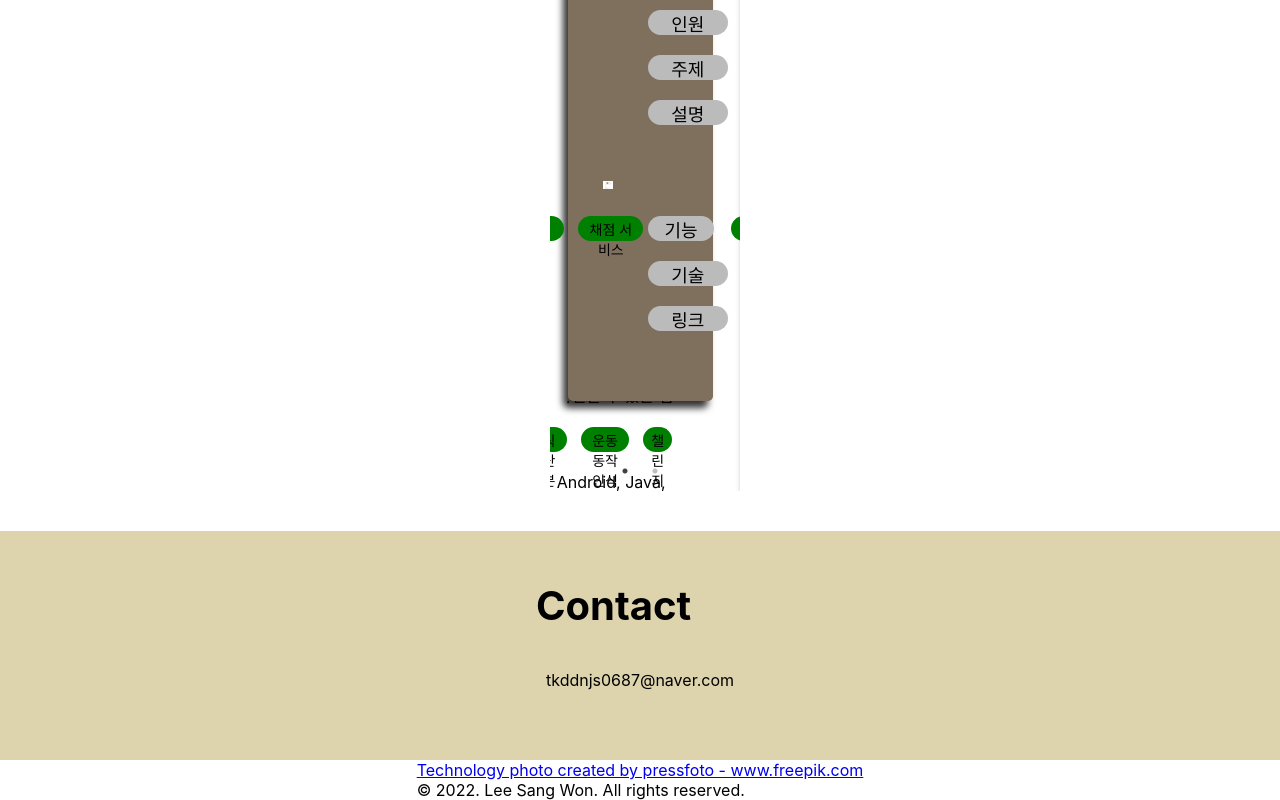
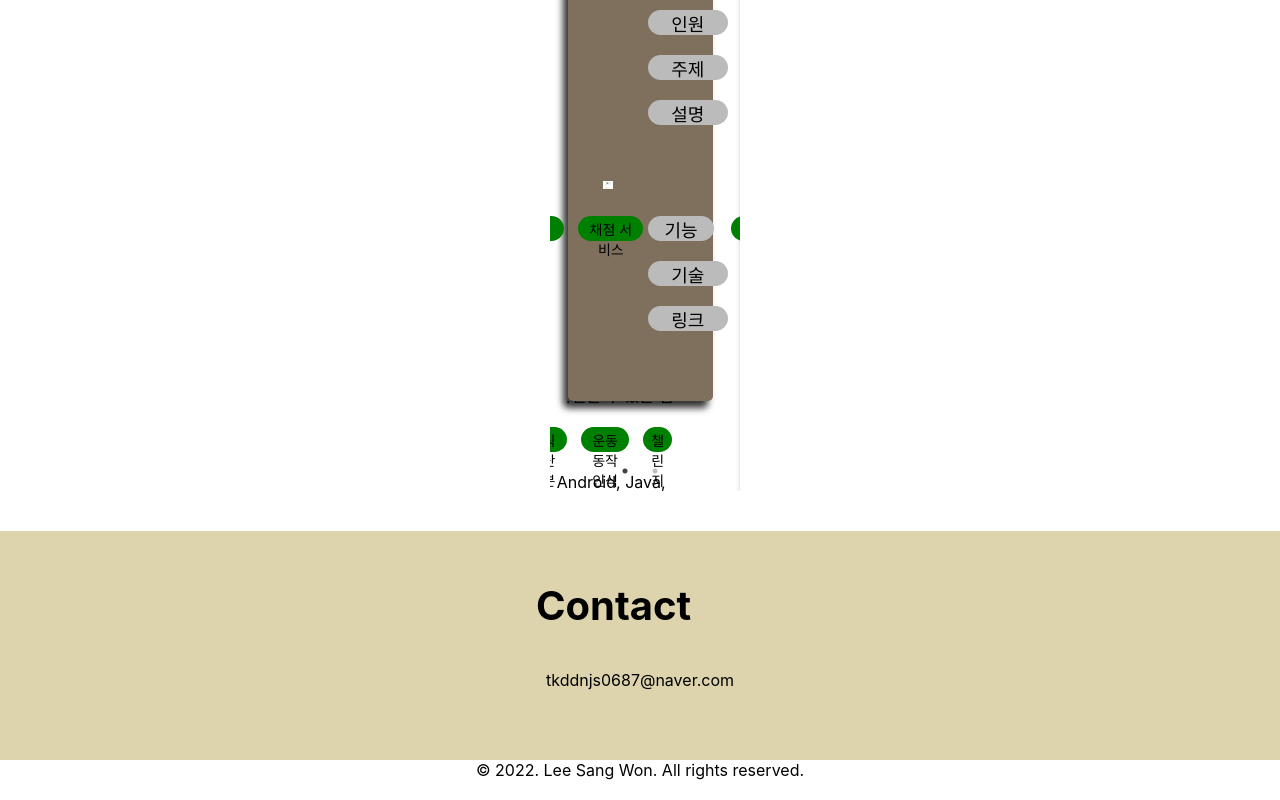
Before and after one commit to swleeee/Portfolio, a React (Create React App) app: page / in a window 1280 px wide. Shown: the part 2607-3407 px from the top of the page. Built offline with nearby package versions, Linux system fonts and the light colour scheme; a web font is replaced by a local one.

Commit message:
기능 수정 : footer 수정"

```diff
--- a/src/App.js
+++ b/src/App.js
@@ -44,9 +44,6 @@ function App() {
         <Contact />
       </RefBox>
       <Footer>
-        <a href="https://www.freepik.com/photos/technology">
-          Technology photo created by pressfoto - www.freepik.com
-        </a>
         <div>© 2022. Lee Sang Won. All rights reserved.</div>
       </Footer>
     </Container>
```
